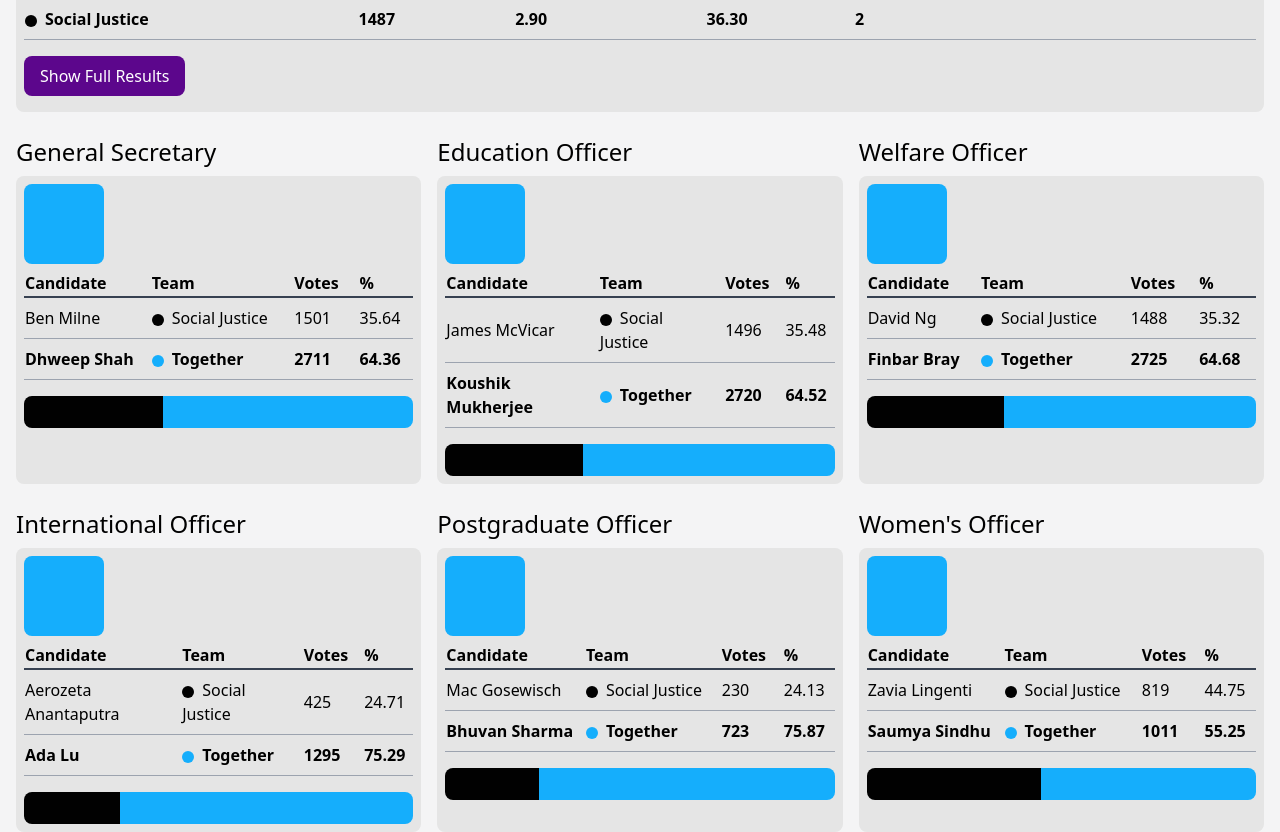
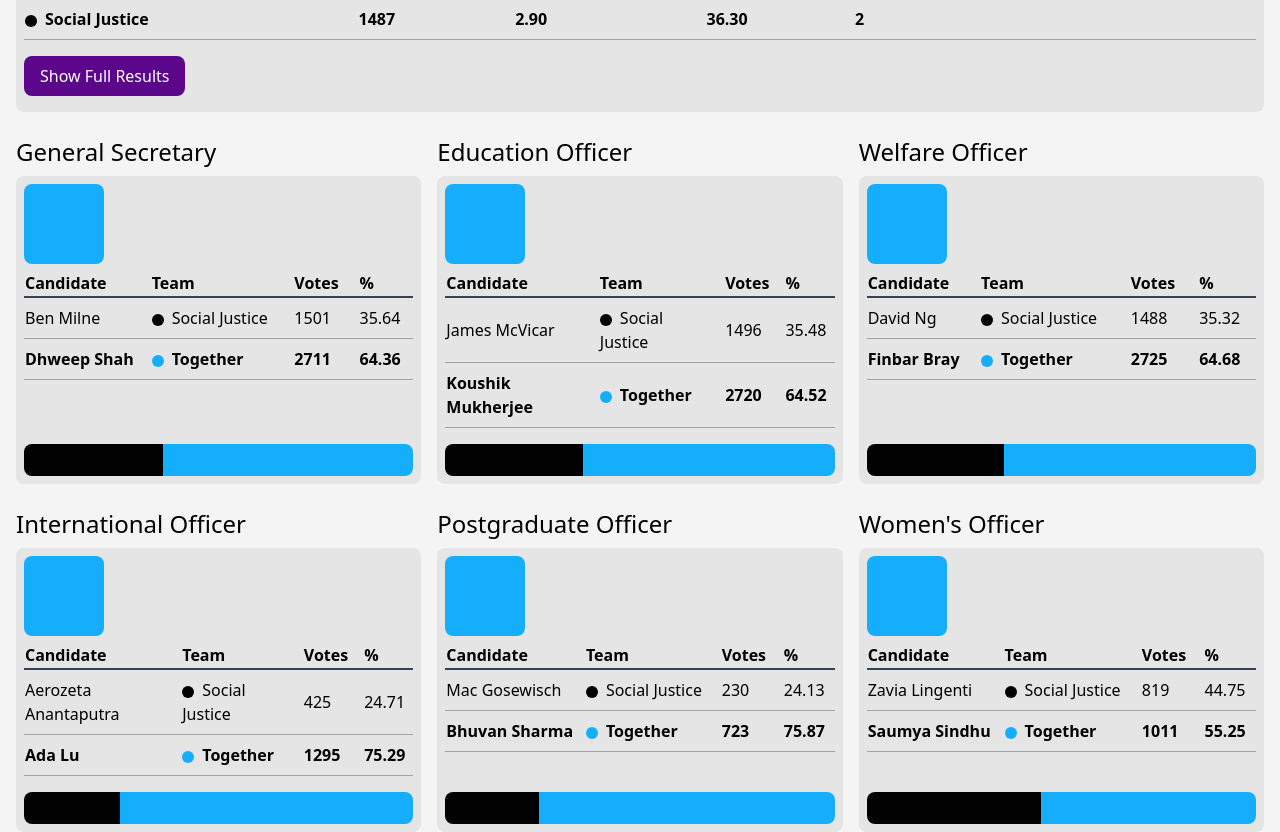
Before and after one commit to dmarmion/rusu-election-results, a React (Vite) app: page / in a window 1280 px wide. Shown: the part 740-1572 px from the top of the page. Built offline with nearby package versions, Linux system fonts and the light colour scheme.

Commit message:
Align vote share bars to bottom of boxes

```diff
--- a/src/components/CouncilMember.tsx
+++ b/src/components/CouncilMember.tsx
@@ -40,15 +40,17 @@ export default function CouncilMember({ positionID, candidates }: CouncilMemberP
   return (
     <div className="flex flex-col">
       <h3>{labelForPosition(positionID)}</h3>
-      <div className="grow rounded-lg bg-neutral-200 p-2">
+      <div className="flex grow flex-col rounded-lg bg-neutral-200 p-2">
         {/* Candidate square(s) */}
+        <div className="inline">
           {Array(winner.names.length)
             .fill(null)
             .map(() => (
               <CandidateSquare teamID={winner.team} />
             ))}
-
+        </div>
         {/* Results table */}
+        <div className="grow">
           <table className="mb-4 w-full">
             <thead>
               <tr className="border-b-2 border-gray-700 text-left">
@@ -64,7 +66,9 @@ export default function CouncilMember({ positionID, candidates }: CouncilMemberP
                   className="border-b border-gray-400 data-[winner=true]:font-bold"
                   data-winner={winnerIndex === idx}
                 >
-                <td className="py-2">{names.map((name) => <p>{name}</p>) ?? UNKNOWN_CANDIDATE}</td>
+                  <td className="py-2">
+                    {names.map((name) => <p>{name}</p>) ?? UNKNOWN_CANDIDATE}
+                  </td>
                   <td className="p-2">
                     <TeamNameWithDot teamID={team} />
                   </td>
@@ -74,6 +78,7 @@ export default function CouncilMember({ positionID, candidates }: CouncilMemberP
               ))}
             </tbody>
           </table>
+        </div>
         <VoteShareBar
           teamVotes={candidates.map(({ team, votes }) => ({
             teamID: team,
```
Lines whose indentation alone changed are shown as unchanged.
